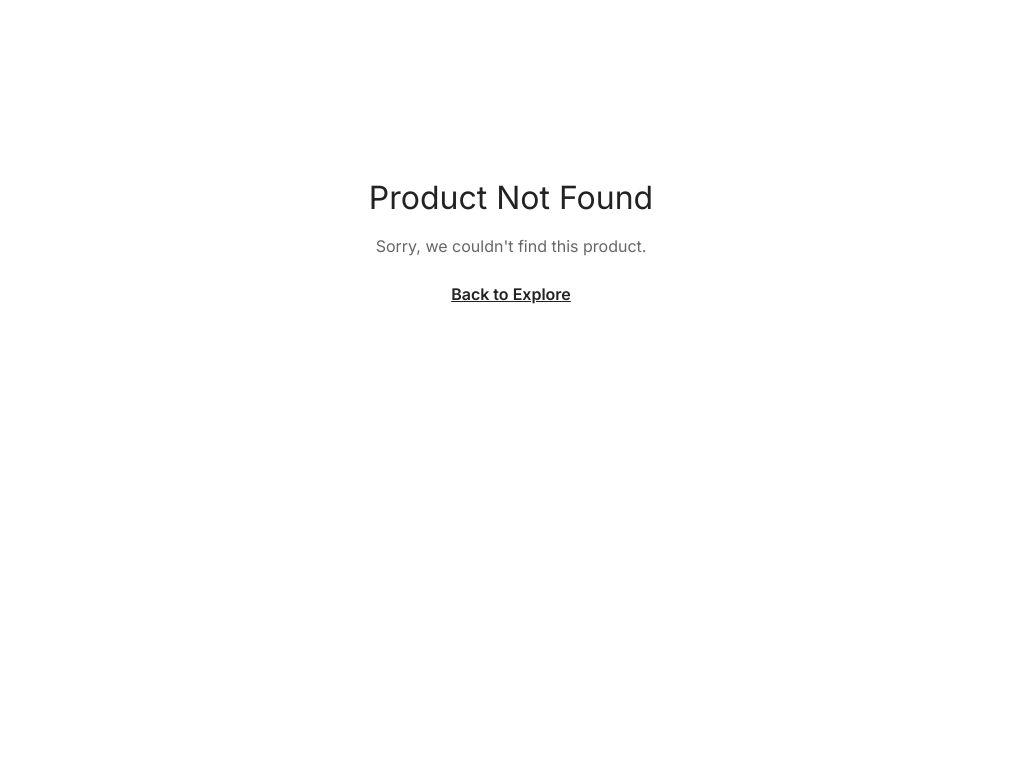
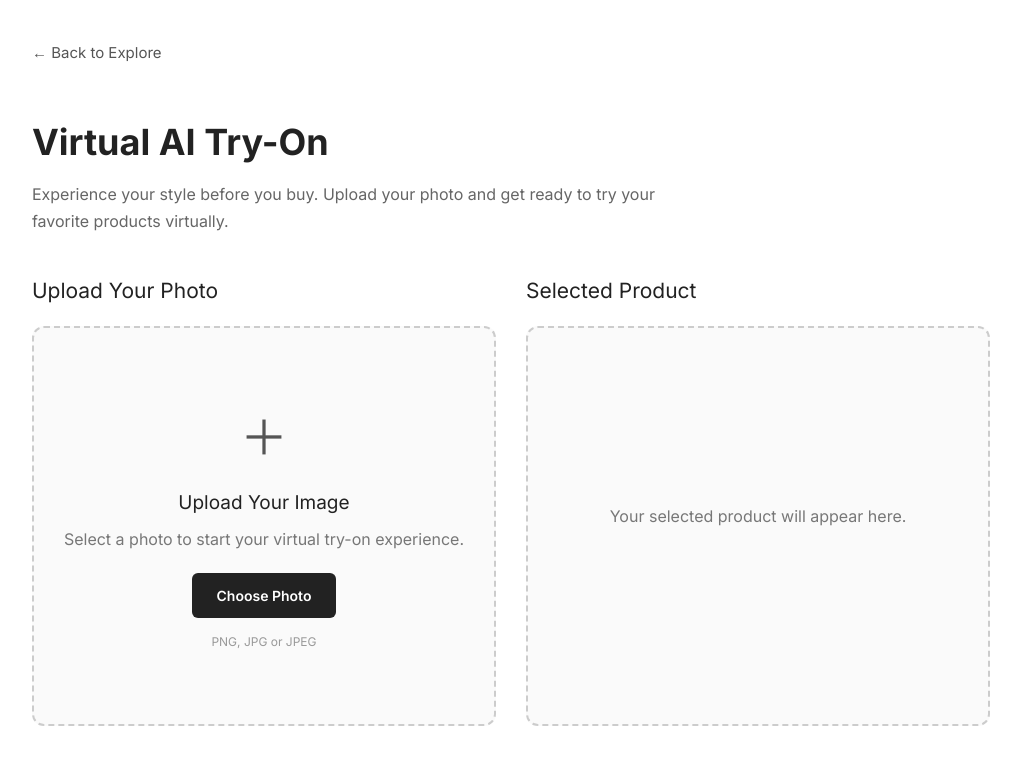
Before and after one commit to Vivekvadher1/Virtual-TryOn, a Next.js app in the folder virtual-ai-tryon/: page /explore/try-on in a window 1280 px wide. Before the commit this address had no page. Shown: the top 764 px of the page, without its empty margins (129-1150 px from the left). Built offline with nearby package versions, Linux system fonts and the light colour scheme.

Commit message:
Photo Upload
Added the photo upload feature

```diff
--- a/virtual-ai-tryon/app/explore/[id]/page.tsx
+++ b/virtual-ai-tryon/app/explore/[id]/page.tsx
@@ -33,6 +33,8 @@ function ProductDetails({ params }: ProductDetailsPageProps) {
   const [selectedSize, setSelectedSize] = useState<string | null>(null);
   // Store the color selected by the customer.
   const [selectedColor, setSelectedColor] = useState<string | null>(null);
+  // Track whether the current product is in the wishlist.
+  const [isWishlisted, setIsWishlisted] = useState(false);
 
   // Convert URL ID into a number
   const productId = Number(id);
@@ -128,6 +130,16 @@ function ProductDetails({ params }: ProductDetailsPageProps) {
             </div>
           )}
 
+          {/* Add or remove the product from the wishlist */}
+          <button
+            type="button"
+            className={`product-wishlist-btn ${isWishlisted ? "active" : ""}`}
+            onClick={() => setIsWishlisted(!isWishlisted)}
+            aria-pressed={isWishlisted}
+          >
+            {isWishlisted ? "♥ Added to Wishlist" : "♡ Add to Wishlist"}
+          </button>
+
           <button type="button" className="product-try-on-btn">
             Try On
           </button>
--- /dev/null
+++ b/virtual-ai-tryon/app/explore/try-on/page.tsx
@@ -0,0 +1,118 @@
+"use client";
+
+import { useState } from "react";
+
+import Link from "next/link";
+
+export default function TryOnPage() {
+    // Store the uploaded photo preview URL.
+const [uploadedImage, setUploadedImage] = useState<string | null>(null);
+
+// Handle the selected image file.
+const handleImageUpload = (
+  event: React.ChangeEvent<HTMLInputElement>
+) => {
+  const file = event.target.files?.[0];
+
+  if (!file) return;
+
+  // Allow only image files.
+  if (!file.type.startsWith("image/")) {
+    alert("Please select a valid image.");
+    return;
+  }
+
+  // Create a temporary URL for the image preview.
+  const imageUrl = URL.createObjectURL(file);
+
+  setUploadedImage(imageUrl);
+};
+  return (
+    <main className="try-on-page">
+      {/* Page heading */}
+      <div className="try-on-header">
+        <Link href="/explore" className="back-to-explore">
+          ← Back to Explore
+        </Link>
+
+        <h1>Virtual AI Try-On</h1>
+
+        <p>
+          Experience your style before you buy. Upload your photo and get ready
+          to try your favorite products virtually.
+        </p>
+      </div>
+
+      {/* Main Try-On workspace */}
+      <section className="try-on-container">
+        {/* User photo upload section */}
+        <div className="try-on-upload">
+          <h2>Upload Your Photo</h2>
+
+          <div className="upload-placeholder">
+
+  {uploadedImage ? (
+    <>
+      {/* Display uploaded photo */}
+      <img
+        src={uploadedImage}
+        alt="Uploaded preview"
+        className="uploaded-photo-preview"
+      />
+
+      <p>Photo uploaded successfully!</p>
+
+      <button
+        type="button"
+        className="upload-photo-btn"
+        onClick={() => setUploadedImage(null)}
+      >
+        Remove Photo
+      </button>
+    </>
+  ) : (
+    <>
+      <div className="upload-icon">＋</div>
+
+      <h3>Upload Your Image</h3>
+
+      <p>
+        Select a photo to start your virtual try-on experience.
+      </p>
+
+      {/* Hidden file input */}
+      <input
+        type="file"
+        id="photo-upload"
+        accept="image/png, image/jpeg"
+        onChange={handleImageUpload}
+        hidden
+      />
+
+      {/* Button that opens the file picker */}
+      <label
+        htmlFor="photo-upload"
+        className="upload-photo-btn"
+      >
+        Choose Photo
+      </label>
+
+      <span>PNG, JPG or JPEG</span>
+    </>
+  )}
+
+</div>
+        </div>
+
+        {/* Product preview section */}
+        <div className="try-on-product">
+          <h2>Selected Product</h2>
+
+          <div className="selected-product-placeholder">
+            <p>Your selected product will appear here.</p>
+          </div>
+        </div>
+      </section>
+    </main>
+  );
+}
--- a/virtual-ai-tryon/app/globals.css
+++ b/virtual-ai-tryon/app/globals.css
@@ -14,3 +14,4 @@
 @import "./styles/ProductSort.css";
 @import "./styles/ResetFilters.css";
 @import "./styles/ProductDetails.css";
+@import "./styles/TryOn.css";
--- a/virtual-ai-tryon/app/styles/ProductDetails.css
+++ b/virtual-ai-tryon/app/styles/ProductDetails.css
@@ -218,3 +218,28 @@
 .product-color-btn[style*="beige"] {
     border: 2px solid #bbb;
 }
+
+
+/* Wishlist button */
+.product-wishlist-btn {
+    margin-bottom: 18px;
+    padding: 12px 22px;
+    border: 1px solid #222;
+    border-radius: 6px;
+    background: #fff;
+    color: #222;
+    font-size: 15px;
+    font-weight: 600;
+    cursor: pointer;
+    transition: all 0.3s ease;
+}
+
+.product-wishlist-btn:hover {
+    background: #f5f5f5;
+}
+
+.product-wishlist-btn.active {
+    background: #fff0f0;
+    border-color: #e63946;
+    color: #e63946;
+}
--- /dev/null
+++ b/virtual-ai-tryon/app/styles/TryOn.css
@@ -0,0 +1,133 @@
+/* Main Try-On page */
+.try-on-page {
+    max-width: 1200px;
+    margin: 0 auto;
+    padding: 40px 24px 80px;
+}
+
+/* Page heading */
+.try-on-header {
+    margin-bottom: 40px;
+}
+
+.try-on-header h1 {
+    margin: 20px 0 12px;
+    color: #222;
+    font-size: 36px;
+    font-weight: 700;
+}
+
+.try-on-header p {
+    max-width: 650px;
+    color: #666;
+    font-size: 16px;
+    line-height: 1.7;
+}
+
+/* Main workspace */
+.try-on-container {
+    display: grid;
+    grid-template-columns: 1fr 1fr;
+    gap: 30px;
+}
+
+/* Section headings */
+.try-on-upload h2,
+.try-on-product h2 {
+    margin-bottom: 20px;
+    font-size: 21px;
+    color: #222;
+}
+
+/* Upload placeholder */
+.upload-placeholder,
+.selected-product-placeholder {
+    min-height: 400px;
+    padding: 30px;
+    display: flex;
+    flex-direction: column;
+    align-items: center;
+    justify-content: center;
+    text-align: center;
+    border: 2px dashed #ccc;
+    border-radius: 12px;
+    background: #fafafa;
+}
+
+.upload-icon {
+    margin-bottom: 15px;
+    font-size: 48px;
+    color: #555;
+}
+
+.upload-placeholder h3 {
+    margin-bottom: 10px;
+    font-size: 19px;
+    color: #222;
+}
+
+.upload-placeholder p,
+.selected-product-placeholder p {
+    margin-bottom: 20px;
+    color: #777;
+    line-height: 1.6;
+}
+
+/* Upload button */
+.upload-photo-btn {
+    padding: 12px 25px;
+    border: none;
+    border-radius: 6px;
+    background: #222;
+    color: #fff;
+    font-size: 14px;
+    font-weight: 600;
+    cursor: pointer;
+}
+
+.upload-photo-btn:hover {
+    background: #444;
+}
+
+.upload-placeholder span {
+    margin-top: 15px;
+    color: #999;
+    font-size: 12px;
+}
+
+/* Mobile responsive layout */
+@media (max-width: 768px) {
+    .try-on-page {
+        padding: 25px 18px 50px;
+    }
+
+    .try-on-header h1 {
+        font-size: 28px;
+    }
+
+    .try-on-container {
+        grid-template-columns: 1fr;
+        gap: 35px;
+    }
+
+    .upload-placeholder,
+    .selected-product-placeholder {
+        min-height: 300px;
+    }
+}
+
+/* Uploaded photo preview */
+.uploaded-photo-preview {
+    width: 100%;
+    max-width: 280px;
+    max-height: 320px;
+    margin-bottom: 20px;
+    border-radius: 10px;
+    object-fit: contain;
+}
+
+/* Make the upload label look like a button */
+.upload-photo-btn {
+    display: inline-block;
+    text-decoration: none;
+}
```
